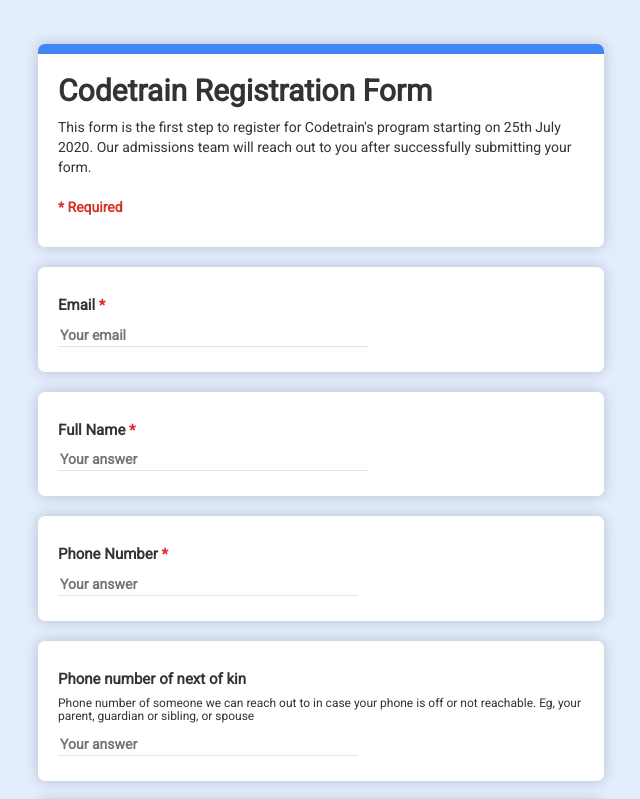
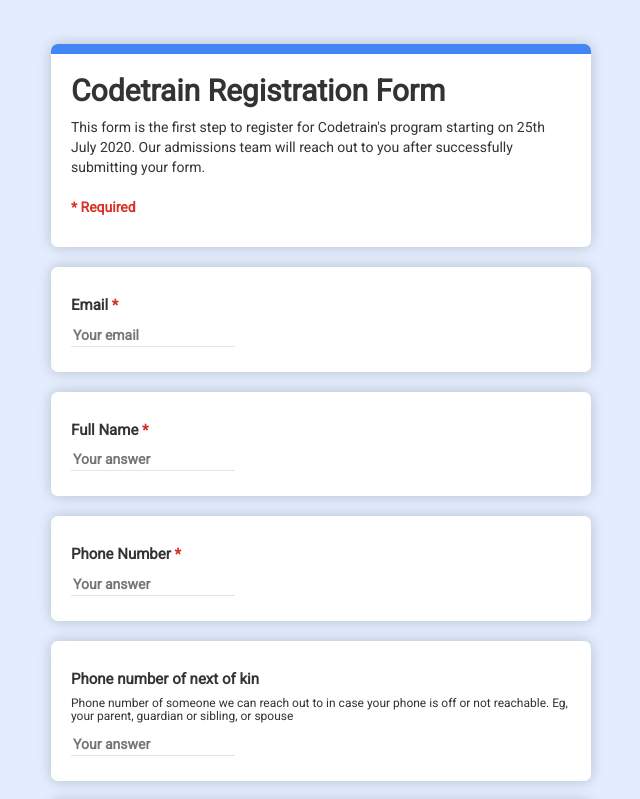
Before and after one commit to randyelorm/react-regform-clone, a React (Create React App) app: page / in a window 1280 px wide. Shown: the top 799 px of the page, without its empty margins (319-959 px from the left). Built offline with nearby package versions, Linux system fonts and the light colour scheme.

Commit message:
more edits

```diff
--- a/src/formclone/FormClone.jsx
+++ b/src/formclone/FormClone.jsx
@@ -84,8 +84,8 @@
 
     render() {
         return (
-<section className ="">
-    <form className= "col-sm-6" onSubmit = {this.handleSubmit}>
+<section className ="container">
+    <form className= "col-lg-6" onSubmit = {this.handleSubmit}>
             <div className ="divs top-div">
                 <h2>Codetrain Registration Form</h2>
                 <p>
@@ -102,7 +102,7 @@
                 <label htmlFor="email">
                     <h5>Email <span className ="required"> *</span> </h5>
 
-                    <input type="email" value={this.state.email}  onChange = {this.handleChange}    name ="email" placeholder="Your email"  size ="40"/>
+                    <input type="email" value={this.state.email}  onChange = {this.handleChange}    name ="email" placeholder="Your email"  />
                 </label>
             </div>
 
@@ -111,7 +111,7 @@
                 <label htmlFor="fullname">
                     <h5>Full Name <span className ="required">*</span> </h5>
 
-                    <input type="text" value ={this.state.fullname}  onChange = {this.handleChange}   name ="fullname" placeholder="Your answer"  size ="40" />
+                    <input type="text" value ={this.state.fullname}  onChange = {this.handleChange}   name ="fullname" placeholder="Your answer" />
                 </label>
             </div>
 
@@ -121,7 +121,7 @@
                 <label htmlFor="number">
                     <h5> Phone Number <span className ="required">*</span> </h5>
 
-                    <input type="number" value ={this.state.number}  onChange = {this.handleChange}   name ="number" placeholder="Your answer"  size ="40" />
+                    <input type="number" value ={this.state.number}  onChange = {this.handleChange}   name ="number" placeholder="Your answer"   />
                 </label>
             </div>
 
@@ -176,7 +176,7 @@
                 <label htmlFor="location">
                     <h5>Location<span className ="required"> *</span> </h5>
 
-                    <input type="text" value ={this.state.location}  onChange = {this.handleChange}    name ="location" placeholder="Your answer"  size ="40"  />
+                    <input type="text" value ={this.state.location}  onChange = {this.handleChange}    name ="location" placeholder="Your answer"    />
                 </label>
             </div>
 
@@ -185,7 +185,7 @@
                 <label htmlFor="school">
                     <h5>Current or previous school<span className ="required"> *</span> </h5>
 
-                    <input type="text" value ={this.state.school}  onChange = {this.handleChange}    name ="school"  placeholder="Your answer"  size ="40" />
+                    <input type="text" value ={this.state.school}  onChange = {this.handleChange}    name ="school"  placeholder="Your answer"   />
                 </label>
             </div>
 
@@ -194,7 +194,7 @@
                 <label htmlFor="whyjoin">
                     <h5>Why do you want to join Codetrain <span className ="required">*</span> </h5>
 
-                    <input type="text"  value ={this.state.whyjoin}  onChange = {this.handleChange}    name ="whyjoin" placeholder="Your answer"  size ="40"  />
+                    <input type="text"  value ={this.state.whyjoin}  onChange = {this.handleChange}    name ="whyjoin" placeholder="Your answer"    />
                 </label>
             </div>
 
@@ -204,7 +204,7 @@
                 <label htmlFor="howhear">
                     <h5>How did you hear about Codetrain ? <span className ="required"> *</span> </h5>
 
-                    <input type="text"  value ={this.state.howhear}  onChange = {this.handleChange}    name ="howhear" placeholder="Your answer"  size ="40"  />
+                    <input type="text"  value ={this.state.howhear}  onChange = {this.handleChange}    name ="howhear" placeholder="Your answer"    />
                 </label>
             </div>
 
--- a/src/formclone/formstyles.css
+++ b/src/formclone/formstyles.css
@@ -6,21 +6,19 @@
 }
 
 
+form {
 
+}
 
 section {
 
-    padding: 3rem;
-    display:flex;
-    flex-direction: column;
-    align-items: center;
+
+margin-top: 1.4rem;
 
 
 }
 
-form {
 
-}
 
 
 
@@ -30,15 +28,12 @@
     padding: 2rem;
     box-shadow: 0 0 1em rgba(0,0,0,0.2);
     border-radius: 7px;
-    width:100%;
+
+}
 
 
 
-}
 
-.number-divs input {
-    width:300px;
-}
 
 .top-div {
 
@@ -190,4 +185,5 @@
 
 
 
+
  }
```
